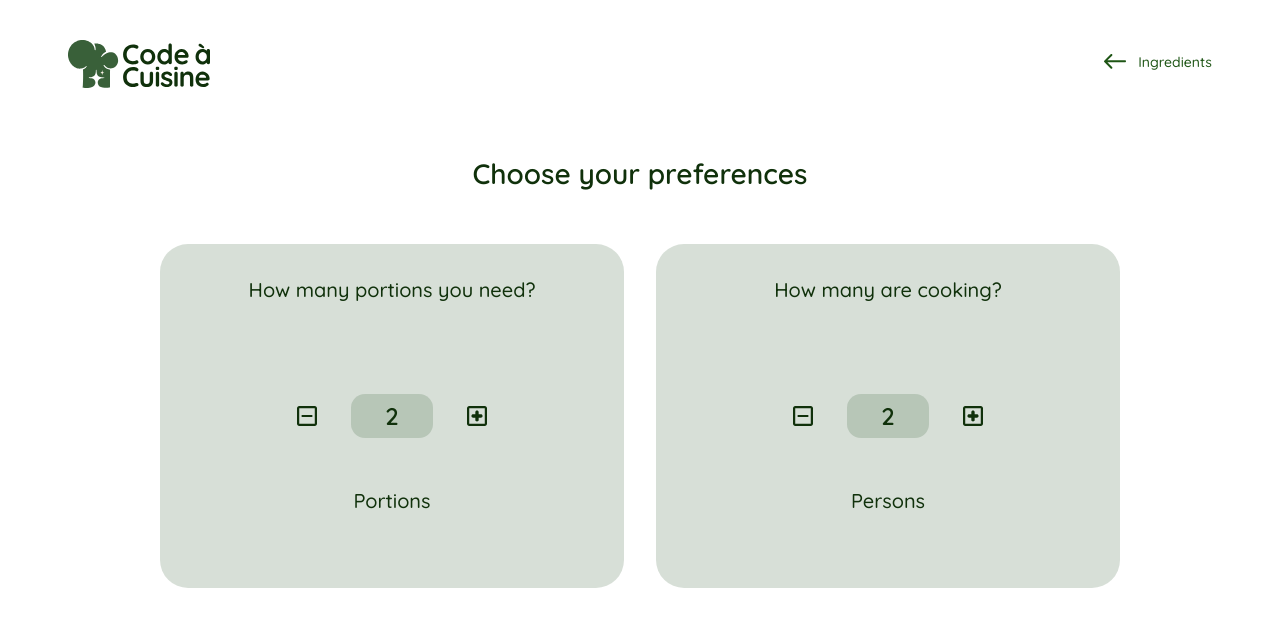
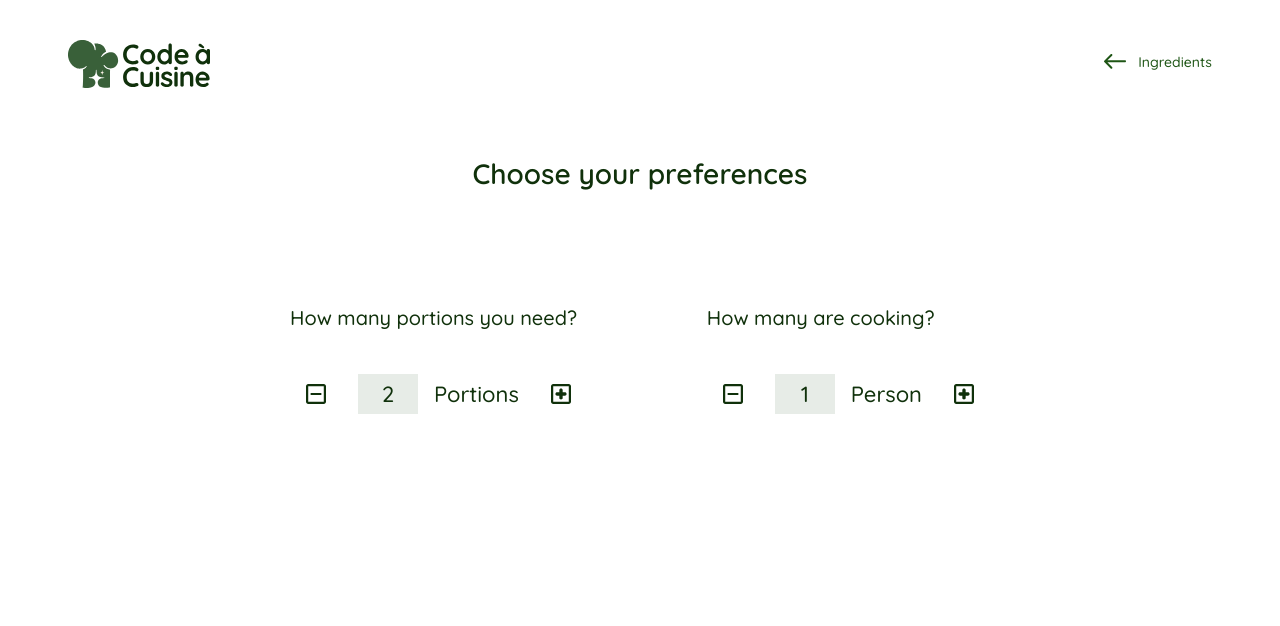
Before and after one commit to FatihYalcin42/code-cuisine, an Angular app: page /preferences in a window 1280 px wide. Shown: the top 626 px of the page. Built offline with nearby package versions, Linux system fonts and the light colour scheme.

Commit message:
Refine the preferences layout to better match the Figma design

```diff
--- a/src/app/pages/preferences-page/preferences-page.html
+++ b/src/app/pages/preferences-page/preferences-page.html
@@ -21,7 +21,7 @@
     <h1 class="preferences-title" id="preferences-title">Choose your preferences</h1>
 
     <div class="preferences-grid">
-      <section class="preference-card" aria-labelledby="portions-title">
+      <section class="preference-group" aria-labelledby="portions-title">
         <h2 class="preference-label" id="portions-title">How many portions you need?</h2>
 
         <div class="preference-stepper" aria-label="Portions selector">
@@ -36,6 +36,8 @@
 
           <span class="preference-count-box" aria-live="polite">{{ portions() }}</span>
 
+          <p class="preference-unit">Portions</p>
+
           <button
             class="preference-icon-button"
             type="button"
@@ -45,11 +47,9 @@
             <img src="/Icons/Plus.svg" width="28" height="28" alt="" aria-hidden="true" />
           </button>
         </div>
-
-        <p class="preference-unit">Portions</p>
       </section>
 
-      <section class="preference-card" aria-labelledby="persons-title">
+      <section class="preference-group" aria-labelledby="persons-title">
         <h2 class="preference-label" id="persons-title">How many are cooking?</h2>
 
         <div class="preference-stepper" aria-label="Persons selector">
@@ -64,6 +64,8 @@
 
           <span class="preference-count-box" aria-live="polite">{{ persons() }}</span>
 
+          <p class="preference-unit">Person</p>
+
           <button
             class="preference-icon-button"
             type="button"
@@ -73,8 +75,6 @@
             <img src="/Icons/Plus.svg" width="28" height="28" alt="" aria-hidden="true" />
           </button>
         </div>
-
-        <p class="preference-unit">Persons</p>
       </section>
     </div>
   </section>
--- a/src/app/pages/preferences-page/preferences-page.scss
+++ b/src/app/pages/preferences-page/preferences-page.scss
@@ -68,8 +68,8 @@
 .preferences-shell {
   display: grid;
   justify-items: center;
-  gap: 56px;
-  width: min(100%, 960px);
+  gap: 120px;
+  width: min(100%, 1160px);
   margin: 0 auto;
 }
 
@@ -87,19 +87,17 @@
 
 .preferences-grid {
   display: grid;
-  grid-template-columns: repeat(2, minmax(0, 1fr));
-  gap: 32px;
-  width: 100%;
+  grid-template-columns: repeat(2, max-content);
+  align-items: start;
+  gap: 120px;
+  justify-content: center;
+  width: auto;
 }
 
-.preference-card {
+.preference-group {
   display: grid;
-  justify-items: center;
-  gap: 28px;
-  min-height: 272px;
-  padding: 36px 28px;
-  border-radius: 28px;
-  background: rgb(57 96 57 / 20%);
+  justify-items: start;
+  gap: 40px;
 }
 
 .preference-label {
@@ -111,13 +109,13 @@
   font-weight: 500;
   letter-spacing: 0;
   line-height: 20px;
-  text-align: center;
+  text-align: left;
 }
 
 .preference-stepper {
   display: inline-flex;
   align-items: center;
-  gap: 18px;
+  gap: 16px;
 }
 
 .preference-icon-button {
@@ -143,16 +141,15 @@
   display: inline-flex;
   align-items: center;
   justify-content: center;
-  min-width: 54px;
-  height: 44px;
-  padding: 0 14px;
-  border-radius: 14px;
-  background: rgb(57 96 57 / 20%);
+  min-width: 40px;
+  height: 40px;
+  padding: 0 10px;
+  background: rgb(57 96 57 / 12%);
   color: #10310b;
   font-family: 'Quicksand', sans-serif;
-  font-size: 24px;
+  font-size: 22px;
   font-style: normal;
-  font-weight: 600;
+  font-weight: 500;
   letter-spacing: 0;
   line-height: 1;
 }
@@ -161,11 +158,11 @@
   margin: 0;
   color: #10310b;
   font-family: 'Quicksand', sans-serif;
-  font-size: 20px;
+  font-size: 22px;
   font-style: normal;
   font-weight: 500;
   letter-spacing: 0;
-  line-height: 20px;
+  line-height: 1;
 }
 
 @media (hover: hover) {
@@ -205,19 +202,25 @@
   }
 
   .preferences-shell {
-    gap: 40px;
+    gap: 56px;
   }
 
   .preferences-grid {
     grid-template-columns: 1fr;
+    gap: 56px;
+    width: 100%;
   }
 
-  .preference-card {
-    min-height: 232px;
-    padding: 28px 20px;
+  .preference-group {
+    gap: 28px;
   }
 
   .preference-stepper {
     gap: 14px;
+    flex-wrap: wrap;
+  }
+
+  .preference-unit {
+    font-size: 20px;
   }
 }
--- a/src/app/pages/preferences-page/preferences-page.ts
+++ b/src/app/pages/preferences-page/preferences-page.ts
@@ -9,7 +9,7 @@ import { RouterLink } from '@angular/router';
 })
 export class PreferencesPageComponent {
   protected readonly portions = signal(2);
-  protected readonly persons = signal(2);
+  protected readonly persons = signal(1);
 
   protected decreasePortions(): void {
     this.portions.update((value) => Math.max(1, value - 1));
```
